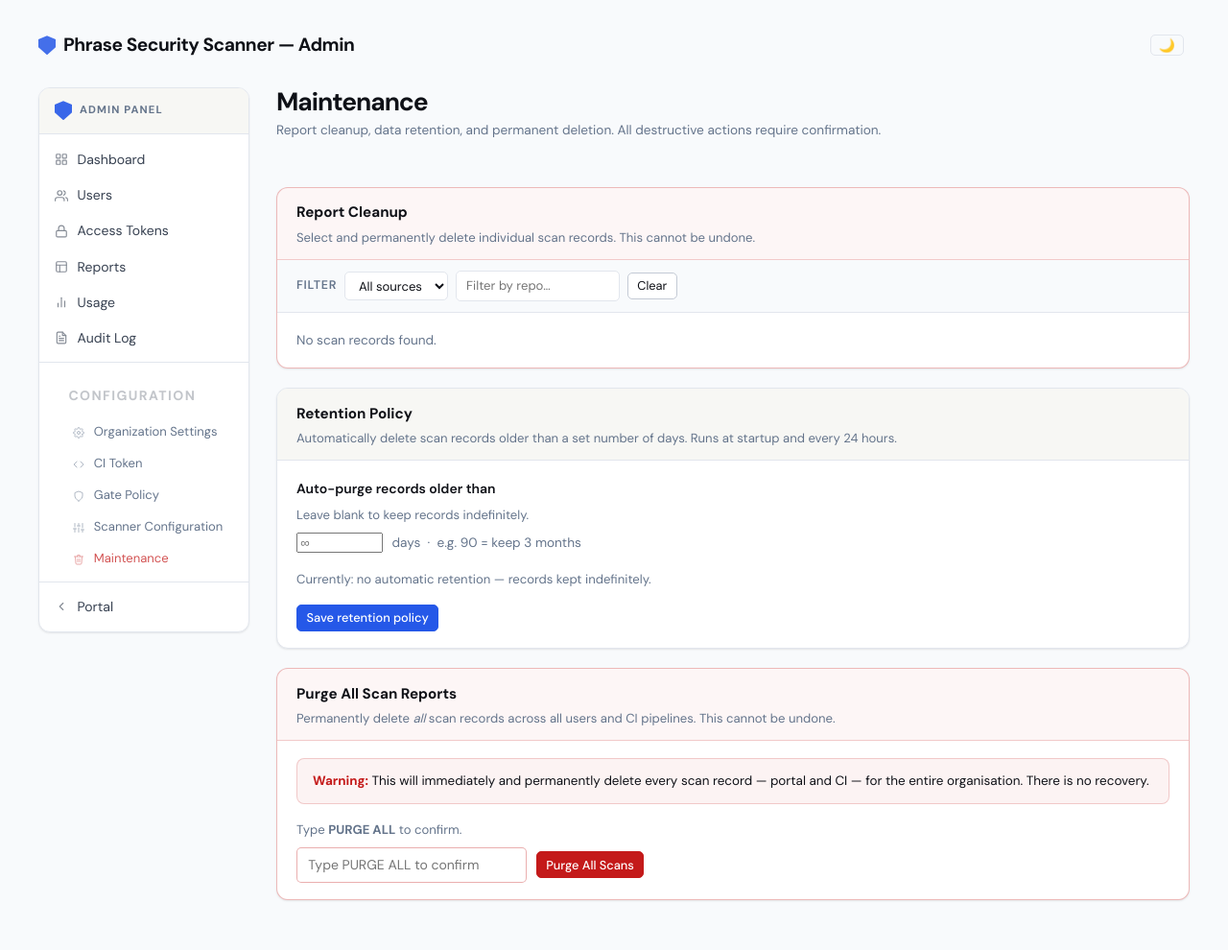
After one commit to Phrase-Sandbox/davidayo-sec-scan-test, a Python web app: template src/security_scanner/tokens/templates/admin_config_maintenance.html in a window 1280 px wide. The commit adds this page. Shown: the whole page at 96% size. Run offline with Jinja, Linux system fonts and the light colour scheme; the template is opened without the code that fills it, so the values that code supplies are empty.

Commit message:
update admin templates to add links to maintenance page for bulk deletion and retention configuration

```diff
--- /dev/null
+++ b/src/security_scanner/tokens/templates/admin_config_maintenance.html
@@ -0,0 +1,272 @@
+{% extends "admin_base.html" %}
+{% block title %}Admin — Maintenance{% endblock %}
+
+{% block extra_styles %}
+{{ super() }}
+<style>
+  .maintenance-section {
+    background: var(--card);
+    border: 1px solid var(--border);
+    border-radius: var(--radius-l);
+    overflow: hidden;
+    box-shadow: var(--shadow-s);
+    margin-bottom: 1.25rem;
+  }
+  .maintenance-section-header {
+    padding: 0.85rem 1.25rem 0.75rem;
+    border-bottom: 1px solid var(--border);
+    background: var(--bg-inset);
+  }
+  .maintenance-section-header h3 { margin: 0 0 0.2rem; font-size: 0.95rem; }
+  .maintenance-section-header p  { margin: 0; font-size: 0.82rem; color: var(--muted); }
+  .maintenance-section-body { padding: 1.1rem 1.25rem; }
+
+  /* Destructive sections */
+  .maintenance-section.destructive { border-color: rgba(196,26,26,0.3); }
+  .maintenance-section.destructive .maintenance-section-header { background: rgba(196,26,26,0.04); border-color: rgba(196,26,26,0.2); }
+
+  /* Cleanup table */
+  .cleanup-table-wrap {
+    border: 1px solid var(--border); border-radius: var(--radius); overflow: hidden;
+    max-height: 360px; overflow-y: auto; margin-top: 0.75rem;
+  }
+  .cleanup-table { width: 100%; border-collapse: collapse; }
+  .cleanup-table th {
+    background: var(--bg-inset); padding: 0.45rem 0.65rem; text-align: left;
+    font-weight: 600; color: var(--muted); text-transform: uppercase;
+    letter-spacing: 0.05em; font-size: 0.66rem; position: sticky; top: 0; z-index: 1;
+    border-bottom: 1px solid var(--border);
+  }
+  .cleanup-table td {
+    padding: 0.4rem 0.65rem; border-bottom: 1px solid var(--border);
+    font-size: var(--text-xs); color: var(--text); vertical-align: middle;
+  }
+  .cleanup-table tbody tr:last-child td { border-bottom: none; }
+  .cleanup-table tbody tr:hover { background: var(--bg-inset); }
+  .ct-repo { max-width: 260px; white-space: nowrap; overflow: hidden; text-overflow: ellipsis; }
+
+  /* Filter bar */
+  .cleanup-filters {
+    display: flex; align-items: center; gap: 0.5rem; flex-wrap: wrap;
+    padding: 0.7rem 1.25rem; border-bottom: 1px solid var(--border);
+    background: var(--bg);
+  }
+  .filter-select {
+    font-size: 0.82rem; padding: 0.28rem 0.6rem;
+    border: 1px solid var(--border); border-radius: var(--radius-s);
+    background: var(--card); color: var(--fg);
+  }
+</style>
+{% endblock %}
+
+{% block admin_content %}
+
+<div class="admin-page-header">
+  <div>
+    <h2 class="page-title">Maintenance</h2>
+    <p class="page-subtitle">Report cleanup, data retention, and permanent deletion. All destructive actions require confirmation.</p>
+  </div>
+</div>
+
+{# ── Report Cleanup ── #}
+<div class="maintenance-section destructive">
+  <div class="maintenance-section-header">
+    <h3>Report Cleanup</h3>
+    <p>Select and permanently delete individual scan records. This cannot be undone.</p>
+  </div>
+
+  {# Inline filter bar #}
+  <div class="cleanup-filters">
+    <span style="font-size:0.78rem; font-weight:600; color:var(--muted); text-transform:uppercase; letter-spacing:0.06em;">Filter</span>
+    <select class="filter-select" id="filter-source" onchange="applyFilters()">
+      <option value="">All sources</option>
+      <option value="portal">Portal</option>
+      <option value="ci">CI</option>
+    </select>
+    <input type="text" id="filter-repo" placeholder="Filter by repo…"
+           oninput="applyFilters()"
+           style="font-size:0.82rem; padding:0.28rem 0.6rem; border:1px solid var(--border); border-radius:var(--radius-s); background:var(--card); color:var(--fg); min-width:160px;">
+    <button type="button" class="btn btn-sm" onclick="clearFilters()">Clear</button>
+  </div>
+
+  <div class="maintenance-section-body">
+    {% if cleanup_rows %}
+    <form method="post" action="/admin/reports/bulk-delete" id="cleanup-form">
+      <div class="cleanup-table-wrap">
+        <table class="cleanup-table" id="cleanup-table">
+          <thead>
+            <tr>
+              <th style="width:32px;"><input type="checkbox" id="cleanup-all" title="Select all" style="accent-color:var(--danger);"></th>
+              <th>Repository</th>
+              <th>Source</th>
+              <th>Date</th>
+              <th>Risk</th>
+            </tr>
+          </thead>
+          <tbody>
+            {% for row in cleanup_rows %}
+            {% set c = row.critical or 0 %}
+            {% set h = row.high or 0 %}
+            {% set m = row.medium or 0 %}
+            {% set l = row.low or 0 %}
+            <tr data-source="{{ row.source }}"
+                data-repo="{{ row.repo_url | replace('https://github.com/', '') | replace('https://gitlab.com/', '') | lower }}">
+              <td><input type="checkbox" name="scan_ids" value="{{ row.source }}:{{ row.scan_id }}" class="cleanup-cb" style="accent-color:var(--danger);"></td>
+              <td class="ct-repo" title="{{ row.repo_url }}">{{ row.repo_url | replace("https://github.com/", "") | replace("https://gitlab.com/", "") or "—" }}</td>
+              <td>
+                {% if row.source == "portal" %}
+                  <span class="source-badge source-portal" style="font-size:0.65rem;">portal</span>
+                {% else %}
+                  <span class="source-badge source-ci" style="font-size:0.65rem;">CI</span>
+                {% endif %}
+              </td>
+              <td style="white-space:nowrap; color:var(--muted);">{{ row.started_at.strftime("%d %b %Y") if row.started_at else "—" }}</td>
+              <td>
+                {% if c > 0 or h > 0 or m > 0 or l > 0 %}
+                <div class="sev-chips">
+                  {% if c > 0 %}<span class="sev-chip sev-chip-C">C·{{ c }}</span>{% endif %}
+                  {% if h > 0 %}<span class="sev-chip sev-chip-H">H·{{ h }}</span>{% endif %}
+                  {% if m > 0 %}<span class="sev-chip sev-chip-M">M·{{ m }}</span>{% endif %}
+                  {% if l > 0 %}<span class="sev-chip sev-chip-L">L·{{ l }}</span>{% endif %}
+                </div>
+                {% else %}
+                  <span class="pill pill-ok" style="font-size:0.65rem;">Clean</span>
+                {% endif %}
+              </td>
+            </tr>
+            {% endfor %}
+          </tbody>
+        </table>
+      </div>
+      <div style="margin-top:0.9rem; display:flex; align-items:center; gap:0.75rem;">
+        <button type="submit" class="btn btn-danger btn-sm" id="cleanup-delete-btn" disabled
+                onclick="return confirm('Permanently delete the selected scan records? This cannot be undone.')">
+          Delete Selected
+        </button>
+        <span id="cleanup-count-label" style="font-size:var(--text-xs); color:var(--muted);">No scans selected</span>
+      </div>
+    </form>
+    {% else %}
+    <p style="margin:0; font-size:var(--text-sm); color:var(--muted);">No scan records found.</p>
+    {% endif %}
+  </div>
+</div>
+
+{# ── Retention Policy ── #}
+<div class="maintenance-section">
+  <div class="maintenance-section-header">
+    <h3>Retention Policy</h3>
+    <p>Automatically delete scan records older than a set number of days. Runs at startup and every 24 hours.</p>
+  </div>
+  <div class="maintenance-section-body">
+    <form method="post" action="/admin/configuration/maintenance" autocomplete="off">
+      <div style="margin-bottom:1rem;">
+        <label class="form-label" for="report_retention_days">Auto-purge records older than</label>
+        <p class="form-hint" style="margin-bottom:0.5rem;">Leave blank to keep records indefinitely.</p>
+        <div style="display:flex; align-items:center; gap:0.6rem;">
+          <input type="number" name="report_retention_days" id="report_retention_days"
+                 min="1" max="3650" placeholder="∞"
+                 value="{{ sc.report_retention_days if sc and sc.report_retention_days else '' }}"
+                 style="width:90px;">
+          <span class="muted" style="font-size:var(--text-sm);">days &nbsp;·&nbsp; e.g. 90 = keep 3 months</span>
+        </div>
+      </div>
+      {% if sc and sc.report_retention_days %}
+      <p style="font-size:0.82rem; color:var(--ok); margin:0 0 1rem;">
+        Currently: records older than <strong>{{ sc.report_retention_days }} days</strong> are auto-deleted.
+      </p>
+      {% else %}
+      <p style="font-size:0.82rem; color:var(--muted); margin:0 0 1rem;">
+        Currently: no automatic retention — records kept indefinitely.
+      </p>
+      {% endif %}
+      <button type="submit" class="btn btn-primary btn-sm" style="margin-right:0;">Save retention policy</button>
+    </form>
+  </div>
+</div>
+
+{# ── Purge All ── #}
+<div class="maintenance-section destructive">
+  <div class="maintenance-section-header">
+    <h3>Purge All Scan Reports</h3>
+    <p>Permanently delete <em>all</em> scan records across all users and CI pipelines. This cannot be undone.</p>
+  </div>
+  <div class="maintenance-section-body">
+    <div style="padding:0.75rem 1rem; background:rgba(196,26,26,0.05); border:1px solid rgba(196,26,26,0.2); border-radius:var(--radius); margin-bottom:1rem; font-size:0.84rem;">
+      <strong style="color:var(--danger);">Warning:</strong> This will immediately and permanently delete every scan record — portal and CI — for the entire organisation. There is no recovery.
+    </div>
+    <form method="post" action="/admin/reports/purge-all" id="purge-form">
+      <p class="form-hint" style="margin-bottom:0.5rem;">Type <strong>PURGE ALL</strong> to confirm.</p>
+      <div style="display:flex; gap:0.6rem; align-items:center; flex-wrap:wrap;">
+        <input type="text" id="purge-confirm" placeholder="Type PURGE ALL to confirm"
+               style="width:240px; border-color:rgba(196,26,26,0.35);" autocomplete="off" spellcheck="false">
+        <button type="submit" class="btn btn-danger btn-sm" id="purge-btn" disabled>Purge All Scans</button>
+      </div>
+    </form>
+  </div>
+</div>
+
+<script>
+(function() {
+  // Cleanup table
+  var cleanupAll  = document.getElementById('cleanup-all');
+  var deleteBtn   = document.getElementById('cleanup-delete-btn');
+  var countLabel  = document.getElementById('cleanup-count-label');
+  var cleanupForm = document.getElementById('cleanup-form');
+
+  function updateCleanup() {
+    var checked = document.querySelectorAll('.cleanup-cb:checked');
+    var n = checked.length;
+    if (deleteBtn) deleteBtn.disabled = n === 0;
+    if (countLabel) countLabel.textContent = n === 0 ? 'No scans selected' : n + ' scan' + (n === 1 ? '' : 's') + ' selected';
+    var total = document.querySelectorAll('.cleanup-cb:not([style*="display: none"]):not([style*="display:none"])');
+    if (cleanupAll) cleanupAll.checked = n > 0 && n === total.length;
+  }
+
+  if (cleanupForm) {
+    cleanupForm.addEventListener('change', function(e) {
+      if (e.target.matches('.cleanup-cb')) updateCleanup();
+    });
+  }
+  if (cleanupAll) {
+    cleanupAll.addEventListener('change', function() {
+      var visible = document.querySelectorAll('#cleanup-table tbody tr:not([style*="display: none"]):not([style*="display:none"]) .cleanup-cb');
+      visible.forEach(function(cb) { cb.checked = cleanupAll.checked; });
+      updateCleanup();
+    });
+  }
+
+  // Purge confirmation phrase
+  var purgeInput = document.getElementById('purge-confirm');
+  var purgeBtn   = document.getElementById('purge-btn');
+  if (purgeInput && purgeBtn) {
+    purgeInput.addEventListener('input', function() {
+      purgeBtn.disabled = purgeInput.value.trim() !== 'PURGE ALL';
+    });
+  }
+
+  // Table filters
+  window.applyFilters = function() {
+    var srcFilter  = (document.getElementById('filter-source')?.value || '').toLowerCase();
+    var repoFilter = (document.getElementById('filter-repo')?.value || '').toLowerCase();
+    var rows = document.querySelectorAll('#cleanup-table tbody tr');
+    rows.forEach(function(row) {
+      var src  = (row.getAttribute('data-source') || '').toLowerCase();
+      var repo = (row.getAttribute('data-repo') || '').toLowerCase();
+      var show = (!srcFilter || src === srcFilter) && (!repoFilter || repo.includes(repoFilter));
+      row.style.display = show ? '' : 'none';
+    });
+    updateCleanup();
+  };
+
+  window.clearFilters = function() {
+    var sf = document.getElementById('filter-source');
+    var rf = document.getElementById('filter-repo');
+    if (sf) sf.value = '';
+    if (rf) rf.value = '';
+    window.applyFilters();
+  };
+})();
+</script>
+
+{% endblock admin_content %}
```
Also changed, not shown: src/security_scanner/tokens/templates/admin_reports.html (+49 -1 lines), src/security_scanner/tokens/templates/admin_users.html (+33 -0 lines).
